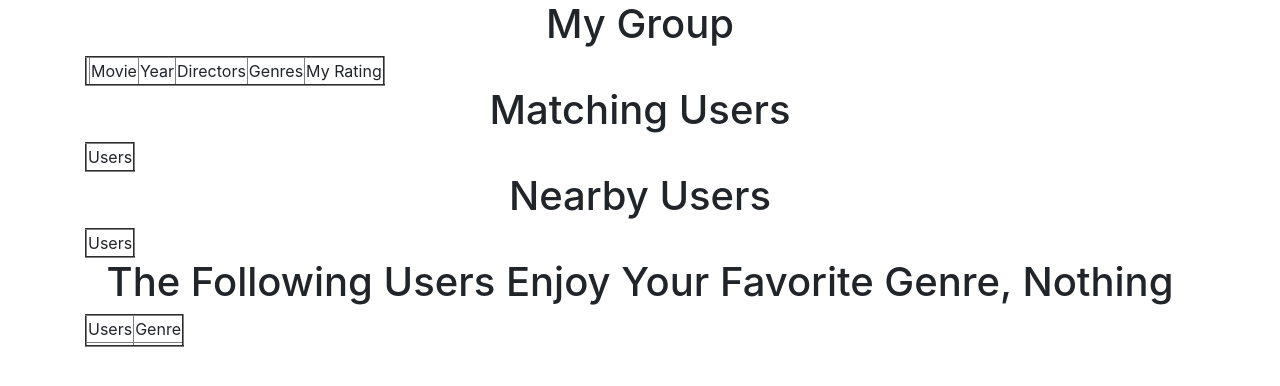
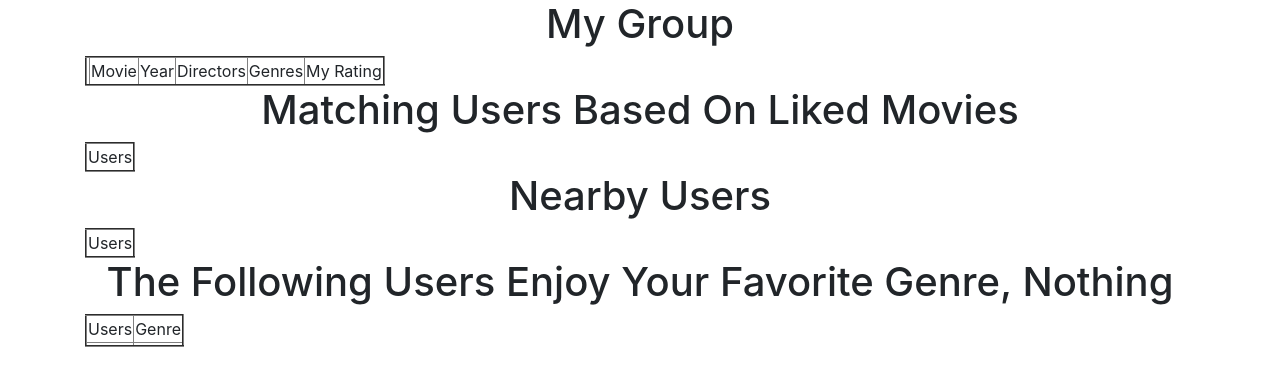
Before and after one commit to toch24/MovieAte, a Flask app: page /mygroup in a window 1280 px wide. Shown: the part 56-442 px from the top of the page. Run offline with Flask 2, Linux system fonts and the light colour scheme; the visitor is signed in with stand-in values (Sample User, id 1); data that the repository does not hold is empty; some libraries are stand-ins or nearby versions.

Commit message:
html wording

```diff
--- a/templates/mygroup.html
+++ b/templates/mygroup.html
@@ -50,7 +50,7 @@
     </div>
 
     <h1 style="text-align: center;">
-      Matching Users
+      Matching Users Based On Liked Movies
     </h1>
     <div class="container">
       <table border = 2>
```
